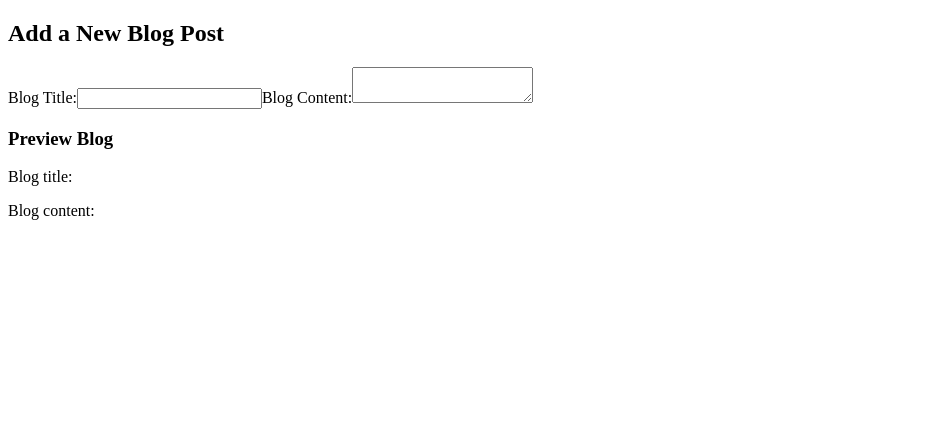
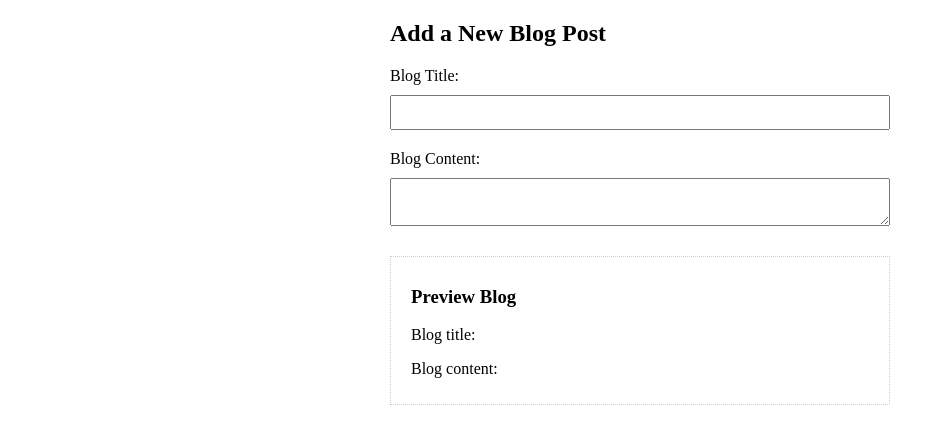
Before and after one commit to NidhitheCoder/learn-vue-js, a Vue app in the folder vue-netninja-course/input-binding-app/: page / in a window 1280 px wide. Shown: the top 444 px of the page, without its empty margins (0-945 px from the left). Built offline with nearby package versions, Linux system fonts and the light colour scheme.

Commit message:
feat: input component binding

```diff
--- a/vue-netninja-course/input-binding-app/src/components/addblog.vue
+++ b/vue-netninja-course/input-binding-app/src/components/addblog.vue
@@ -1,27 +1,56 @@
 <template>
-  <div id="addblog">
+  <div id="add-blog">
     <h2>Add a New Blog Post</h2>
     <form>
       <label>Blog Title:</label>
-      <input type="text" required>
+      <input type="text" v-model.lazy="blog.title" required />
       <label>Blog Content:</label>
-      <textarea></textarea>
+      <textarea v-model.lazy="blog.content"></textarea>
     </form>
-    <div class="preview">
+    <div id="preview">
       <h3>Preview Blog</h3>
-      <p>Blog title:</p>
+      <p>Blog title: {{ blog.title }}</p>
       <p>Blog content:</p>
+      <p>{{ blog.content }}</p>
     </div>
   </div>
 </template>
 
 <script>
 export default {
-  name: 'addBlog',
-  props: {
-  }
-}
+  name: "addBlog",
+  props: {},
+  data() {
+    return {
+      blog: { title: "", content: "" },
+    };
+  },
+};
 </script>
 
 <style scoped>
+#add-blog * {
+  box-sizing: border-box;
+}
+#add-blog {
+  margin: 20px auto;
+  max-width: 500px;
+}
+label {
+  display: block;
+  margin: 20px 0 10px;
+}
+
+input[type="text"],
+textarea {
+  display: block;
+  width: 100%;
+  padding: 8px;
+}
+
+#preview {
+  padding: 10px 20px;
+  border: 1px dotted #ccc;
+  margin: 30px 0;
+}
 </style>
```
